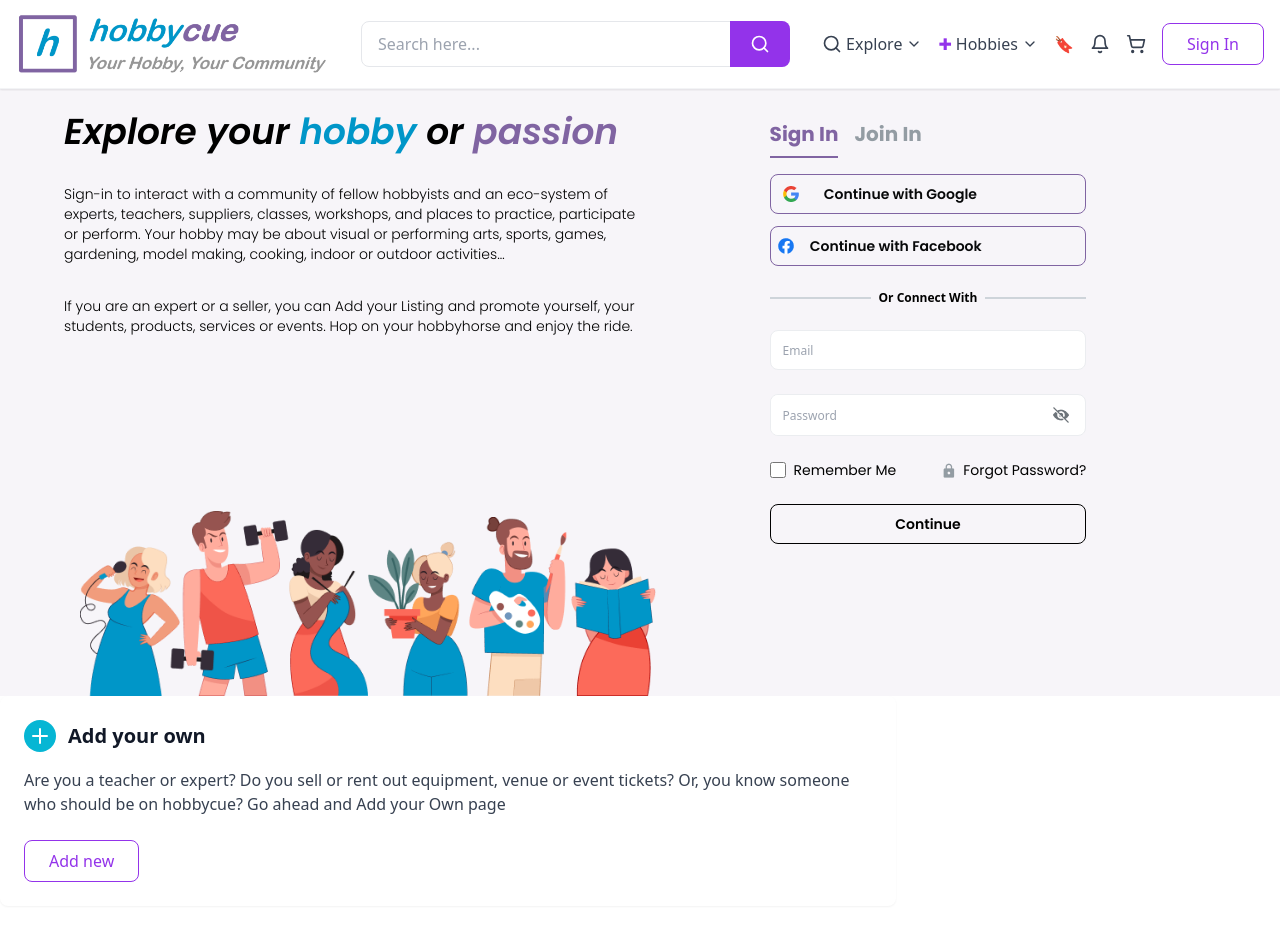
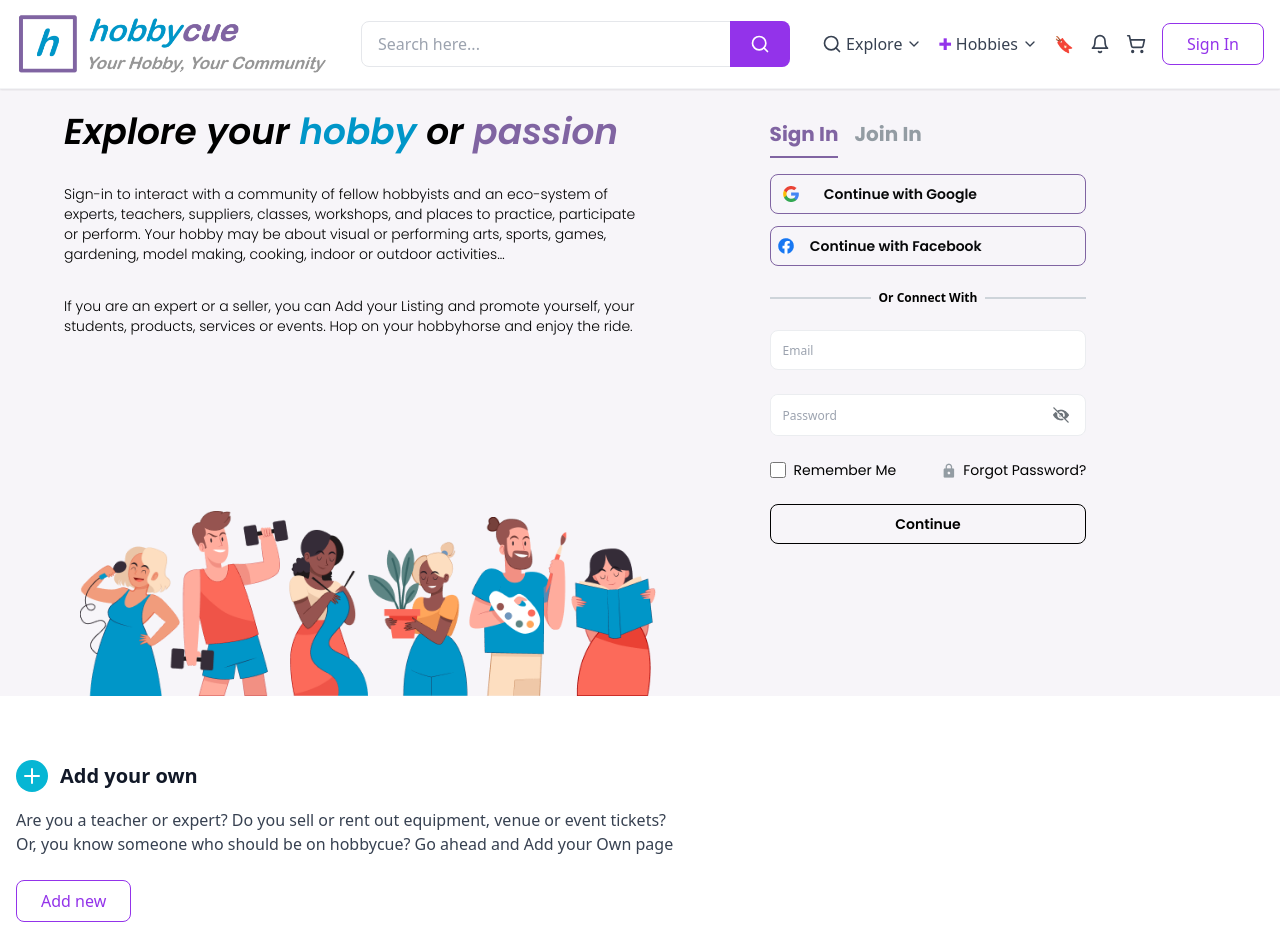
Before and after one commit to ayush-cp/hobbycue, a React (Vite) app: page / in a window 1280 px wide. Shown: the top 952 px of the page. Built offline with nearby package versions, Linux system fonts and the light colour scheme.

Commit message:
"Updated AddYourOwnSection component: changed container element from div to section, adjusted CSS classes and styles, and removed unnecessary whitespace."

```diff
--- a/src/Components/AddYourOwn.jsx
+++ b/src/Components/AddYourOwn.jsx
@@ -3,22 +3,20 @@ import { Plus } from 'lucide-react';
 
 const AddYourOwnSection = () => {
   return (
-    <div className="w-full max-w-4xl p-6 bg-white rounded-lg shadow-sm">
+    <section className="w-full max-w-7xl mx-auto px-4 py-16 bg-white">
       <div className="flex items-center gap-3 mb-4">
         <div className="p-1 bg-cyan-500 rounded-full">
           <Plus className="w-6 h-6 text-white" />
         </div>
         <h2 className="text-xl font-bold text-gray-900">Add your own</h2>
       </div>
-
-      <p className="text-gray-700 mb-6">
+      <p className="text-gray-700 mb-6 max-w-2xl">
         Are you a teacher or expert? Do you sell or rent out equipment, venue or event tickets? Or, you know someone who should be on hobbycue? Go ahead and Add your Own page
       </p>
-
-      <button className="px-6 py-2 text-purple-600 border border-purple-600 rounded-lg hover:bg-purple-50 transition-colors">
+      <button className="px-6 py-2 text-purple-600 border border-purple-600 rounded-lg hover:bg-purple-50 transition">
         Add new
       </button>
-    </div>
+    </section>
   );
 };
 
```
